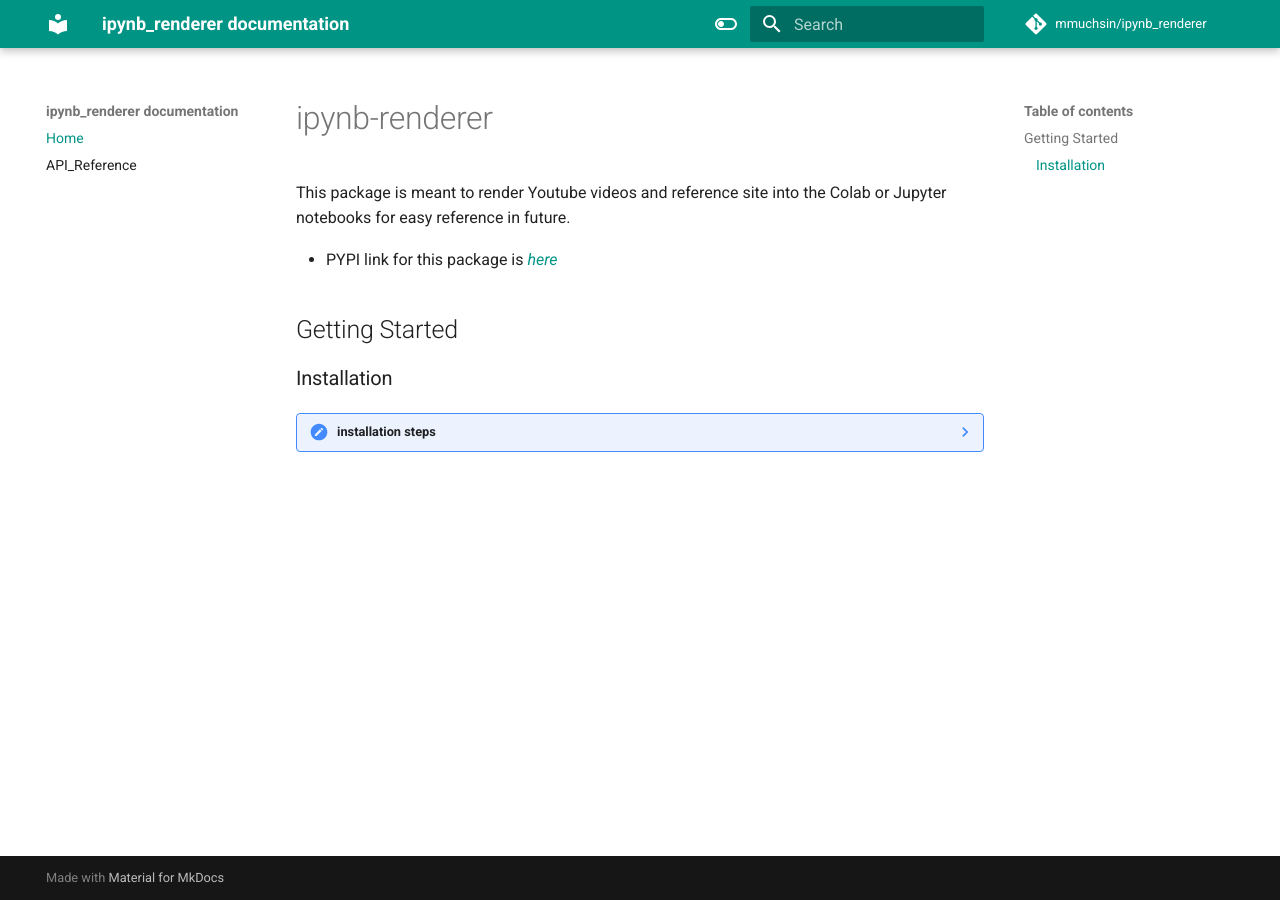
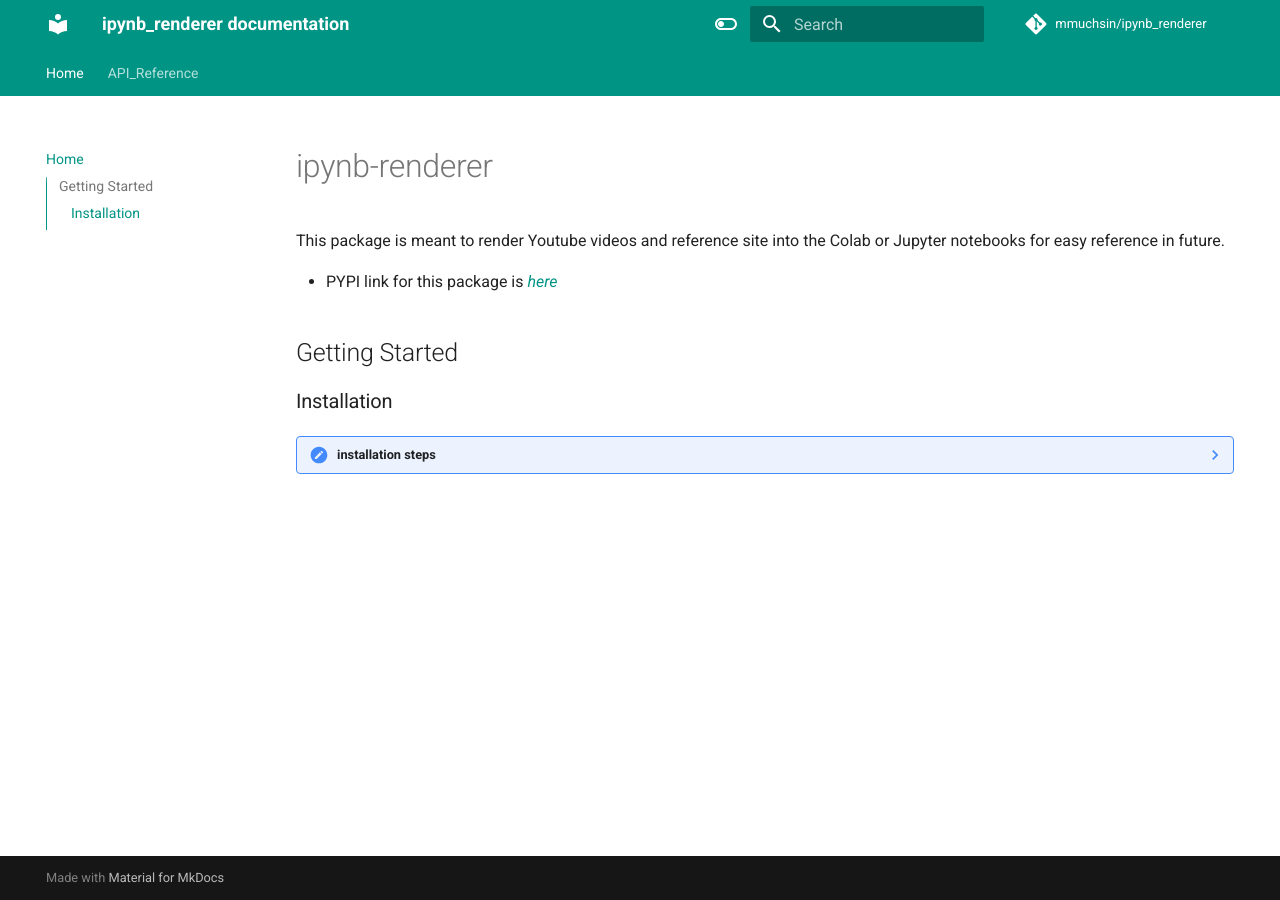
Before and after one commit to mmuchsin/ipynb-renderer, an MkDocs documentation site: the page built from docs/docs/index.md, in a window 1280 px wide. Built offline with MkDocs 1.6.1 and Material for MkDocs 9.7.7, drawn with Linux system fonts in a browser that asks for light colours; comment, search, counter and statistics services are not loaded; some of the changed lines change nothing that is shown.

Commit message:
fix typo

```diff
--- a/docs/mkdocs.yml
+++ b/docs/mkdocs.yml
@@ -11,7 +11,6 @@ theme:
   name: material
   language: en
   features:
-    features:
     - navigation.tabs
     - navigation.sections
     - toc.integrate
```
